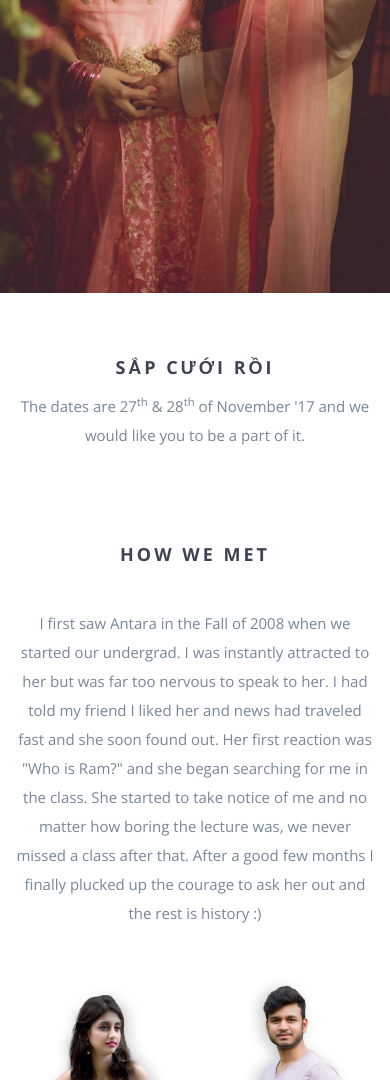
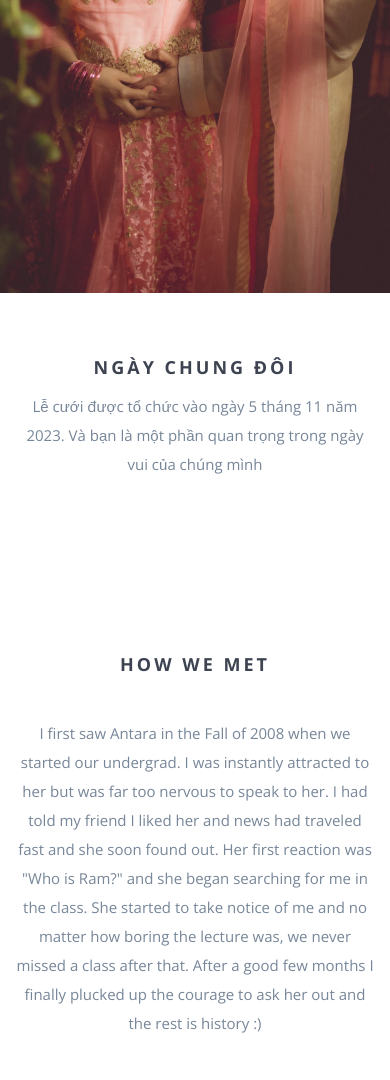
Before and after one commit to daidv94/daidv94.github.io, a website: page index.html in a window 390 px wide. Shown: the part 457-1537 px from the top of the page. Drawn offline with nearby package versions, Linux system fonts and the light colour scheme; some packages are replaced by stand-ins of ours; files whose address does not match are found by name.

Commit message:
Update
Signed-off-by: daidv94 <dai.dao@noreply.github.com>

```diff
--- a/index.html
+++ b/index.html
@@ -14,10 +14,10 @@
     <meta name="description" content="We would like to invite you to our big day.">
     <meta name="viewport" content="width=device-width, initial-scale=1">
     <meta name="theme-color" content="#ffffff">
-    <meta property="og:title" content="Ram & Antara getting hitched">
+    <meta property="og:title" content="Đại & Lan Anh sắp có một sự kiện quan trọng">
     <meta property="og:description" content="We would like to invite you to our big day.">
-    <meta property="og:image" content="https://wedding.ramswaroop.me/img/hero-min.jpg">
     <meta property="og:type" content="website">
+    <meta property="og:url" content="https://we.shyamjos.com">
     <link rel="apple-touch-icon" sizes="180x180" href="apple-touch-icon.png">
     <link rel="icon" type="image/png" sizes="32x32" href="favicon-32x32.png">
     <link rel="icon" type="image/png" sizes="16x16" href="favicon-16x16.png">
@@ -69,7 +69,6 @@
     <section class="navigation">
         <header>
             <div class="header-content">
-                <div class="logo"><a href="#"><img src="img/logo.png" alt="Logo"></a></div>
                 <div class="header-nav">
                     <nav>
                         <ul class="primary-nav">
@@ -116,13 +115,25 @@
     <div class="container">
         <div class="row">
             <div class="col-md-12 text-center">
-                <h3>Sắp cưới rồi</h3>
-                <p>The dates are 27<sup>th</sup> & 28<sup>th</sup> of November '17 and we would like you to be a part of
-                    it.
+                <h3>Ngày chung đôi</h3>
+                <p>
+                  Lễ cưới được tổ chức vào ngày 5 tháng 11 năm 2023. Và bạn là một phần quan trọng trong ngày vui của chúng mình
                 </p>
             </div>
         </div>
     </div>
+</section>
+
+<section id="countdown" class="section-padding">
+  <div class="container">
+      <div class="row">
+        <div class="col-md-12 text-center">
+          <div class="flipTimebox">
+            <div class="clock clock-fix"></div>
+          </div>
+      </div>
+      </div>
+  </div>
 </section>
 
 <section id="intro">
```
Also changed, not shown: sass/styles.scss (+6 -9 lines), img/iphone_instagram.jpg (deleted).
